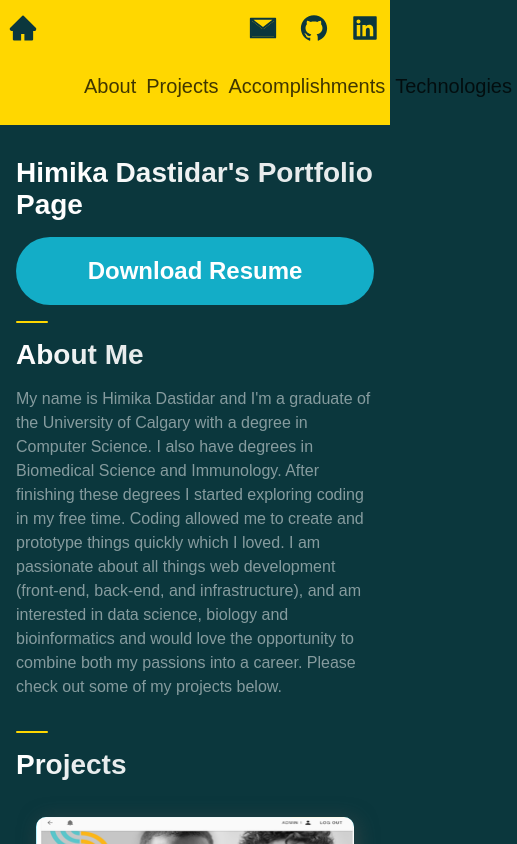
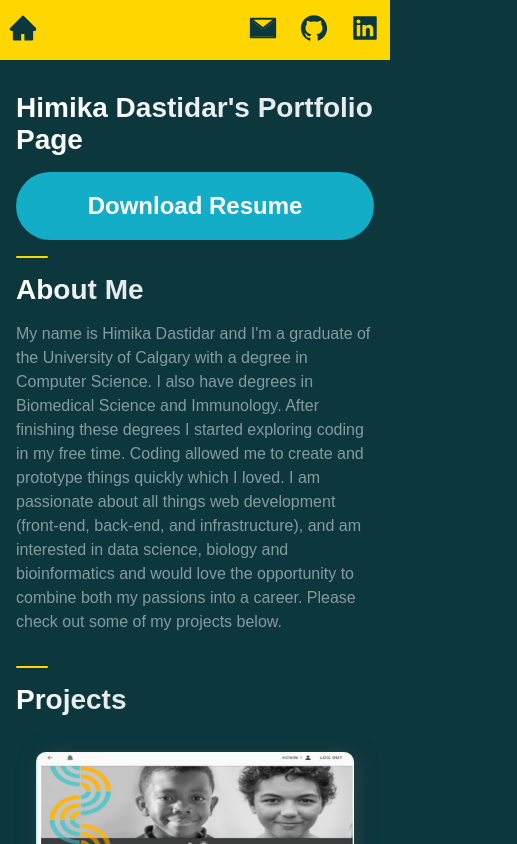
Before and after one commit to velvetarchangel/portfolio_website, a Next.js app: page / in a window 390 px wide. Shown: the top 844 px of the page, 517 px wide, since content can reach past the window. Built offline with nearby package versions, Linux system fonts and the light colour scheme.

Commit message:
Added responsiveness to the header

```diff
--- a/package.json
+++ b/package.json
@@ -9,7 +9,7 @@
     "start": "next start"
   },
   "dependencies": {
-    "next": "^10.2.3",
+    "next": "^12.1.0",
     "react": "17.0.2",
     "react-dom": "17.0.2",
     "react-icons": "^4.2.0",
--- a/src/components/Header/HeaderStyles.js
+++ b/src/components/Header/HeaderStyles.js
@@ -11,7 +11,7 @@ export const Container = styled.div`
   @media ${(props) => props.theme.breakpoints.sm} {
     display: grid;
     grid-template-columns: repeat(5, 1fr);
-    grid-template-rows: repeat(2, 60px);
+    grid-template-rows: repeat(1, 60px);
     grid-column-gap: 0.5rem;
     grid-row-gap: 0.5rem;
   }
@@ -40,6 +40,7 @@ export const Div2 = styled.div`
   justify-content: space-around;
   @media ${(props) => props.theme.breakpoints.sm} {
     grid-area: 2 / 2 / 3 / 5;
+    display: none;
   }
 `;
 export const Div3 = styled.div`
--- a/src/themes/default.js
+++ b/src/themes/default.js
@@ -6,10 +6,8 @@ export default {
   },
   // Colors for layout
   colors: {
-    //primary1: "hsl(204,23.8%,95.9%)",
     primary1: "#FFFFFF",
     background1: "#0b373d",
-    //background1: "hsl(188, 22%, 20%)",
     accent1: "hsl(188, 22%, 36%)",
     button: "hsl(11, 59%, 72%)",
     background2: "hsl(232.7,27.3%,23.7%)",
```
